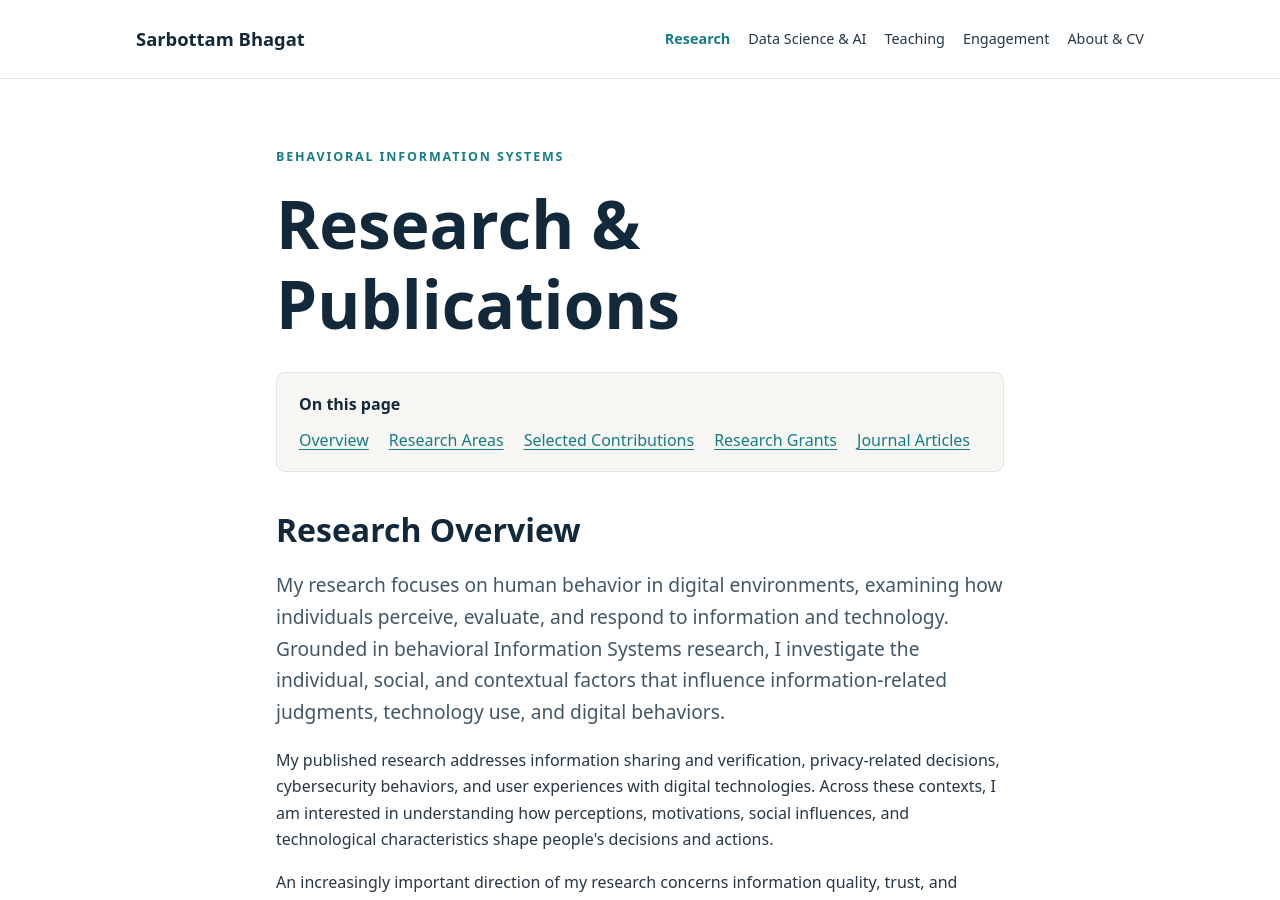
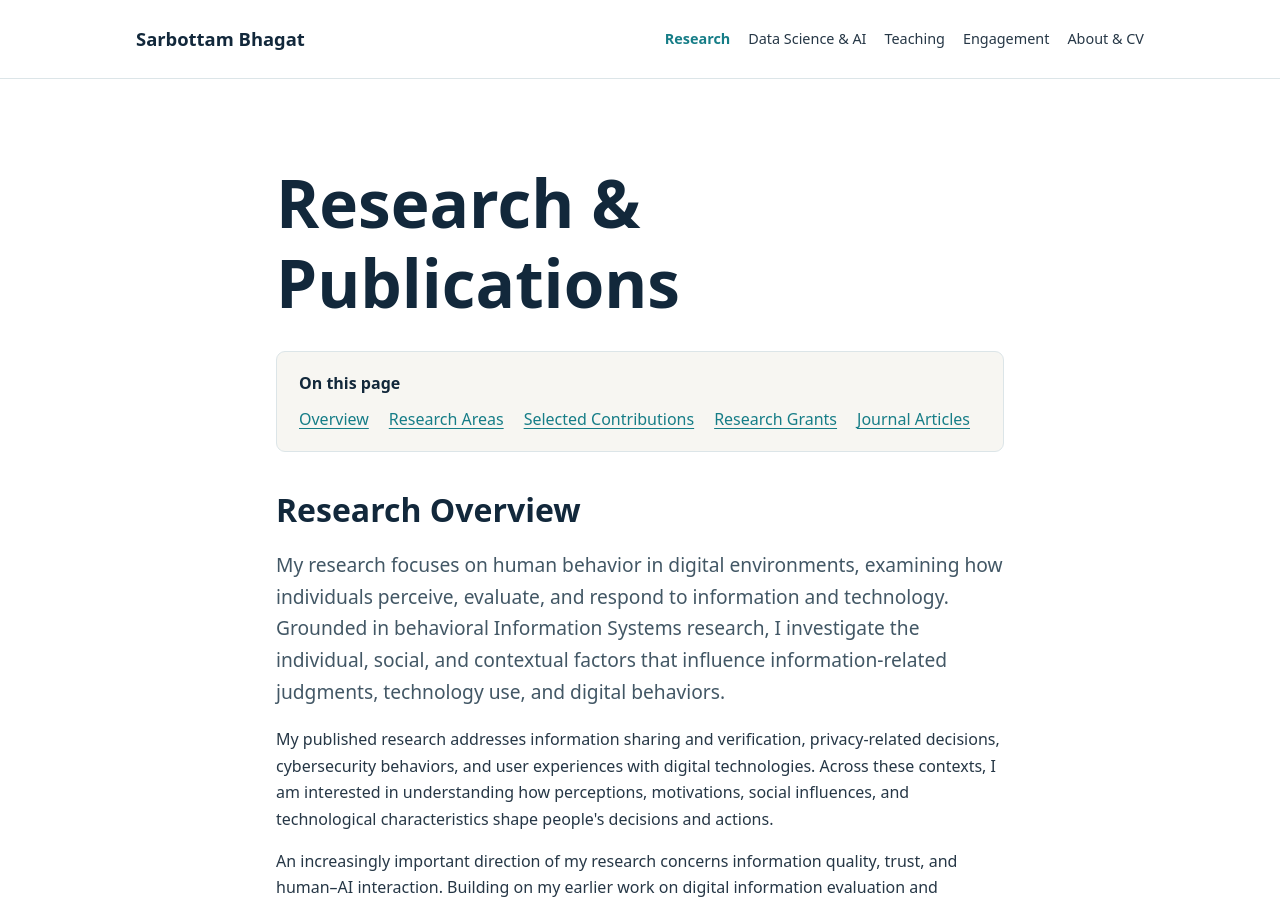
Before and after one commit to sarbottambhagat/sarbottambhagat.github.io, a Jekyll site: the page built from research.md, in a window 1280 px wide and 900 px high. Built offline with Jekyll 4.4.1, drawn with Linux system fonts in a browser that asks for light colours.

Commit message:
Remove redundant page eyebrow label

```diff
--- a/research.md
+++ b/research.md
@@ -5,7 +5,6 @@ slug: research
 permalink: /research/
 ---
 <section class="section"><div class="wrap content">
-<div class="eyebrow">Behavioral Information Systems</div>
 <h1>Research &amp; Publications</h1>
 <nav class="page-toc" aria-label="On this page"><strong>On this page</strong><ul><li><a href="#research-overview">Overview</a></li><li><a href="#research-areas">Research Areas</a></li><li><a href="#selected-contributions">Selected Contributions</a></li><li><a href="#research-grants">Research Grants</a></li><li><a href="#journal-articles">Journal Articles</a></li></ul></nav>
 <h2 id="research-overview">Research Overview</h2>
```
